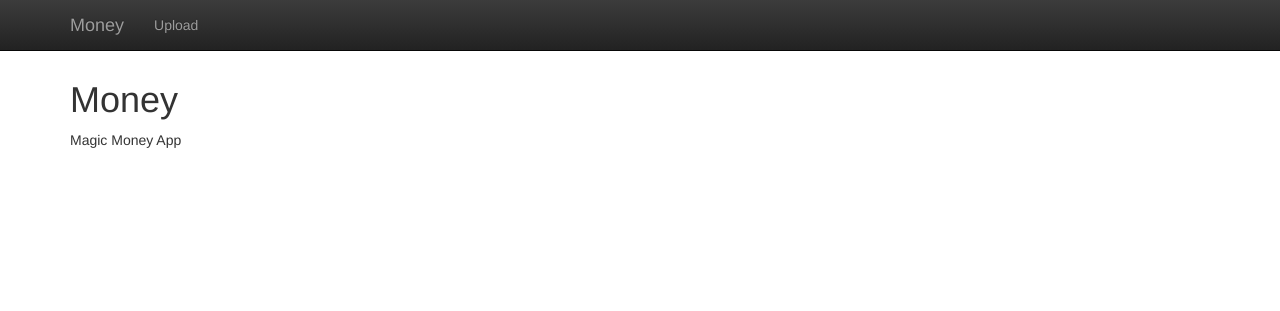
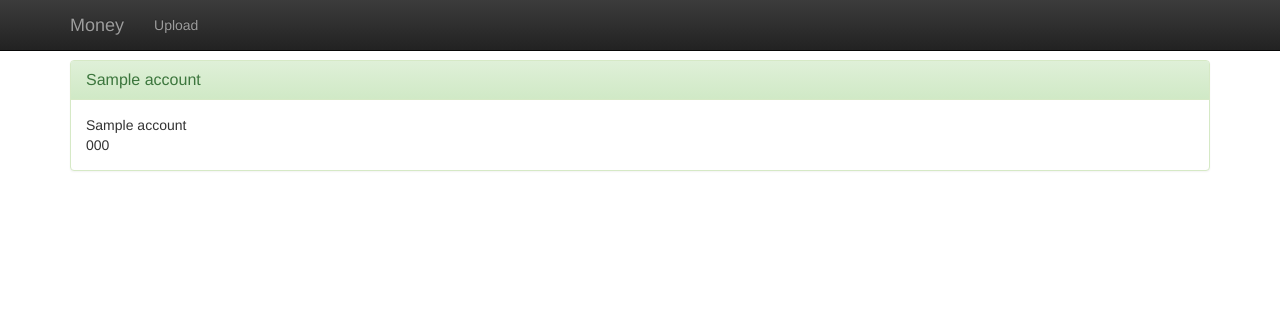
Before and after one commit to danfoster/money, a Django app: template money/templates/money/index.html in a window 1280 px wide. Shown: the top 311 px of the page. Run offline with Django 3.2, Linux system fonts and the light colour scheme; the template is opened without the code that fills it: most values are stand-ins (such as "Sample title", 1, 10 or a date in 2020); some libraries are stand-ins or nearby versions.

Commit message:
List accounts on homepage

```diff
--- a/money/templates/money/index.html
+++ b/money/templates/money/index.html
@@ -1,6 +1,15 @@
 {% extends "money/base.html" %}
 
 {% block content %}
-<h1>Money</h1>
-<p>Magic Money App</p>
+  {% for account in accounts %}
+  <div class="panel panel-success">
+  <div class="panel-heading">
+    <h3 class="panel-title">{{account.name}}</h3>
+  </div>
+  <div class="panel-body" >
+    {{account.account}}<br/>
+    {{account.sortcode}}
+  </div>
+  </div>
+  {% endfor %}
 {% endblock %}
--- a/money/templates/money/upload_done.html
+++ b/money/templates/money/upload_done.html
@@ -35,6 +35,7 @@
       </form>
     </div>
     {% endfor %}
+    </div>
   </div>
 </div>
 {% endif %}
--- a/money/views.py
+++ b/money/views.py
@@ -7,7 +7,9 @@ from ofxparse import OfxParser
 
 def index(request):
   template = loader.get_template('money/index.html')
+  accounts = Account.objects.all()
   context = RequestContext(request, {
+    'accounts': accounts
   })
   return HttpResponse(template.render(context))
 
```
